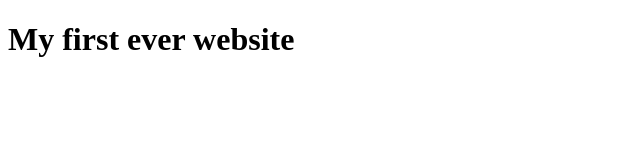
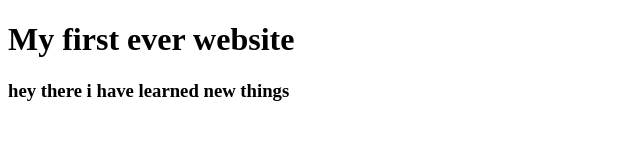
Before and after one commit to big-secrett/my-first-website, a plain HTML site: page index.html in a window 1280 px wide. Shown: the whole page, without its empty margins (0-640 px from the left). Drawn offline with Linux system fonts and the light colour scheme.

Commit message:
learned something new

```diff
--- a/index.html
+++ b/index.html
@@ -8,5 +8,6 @@
 </head>
 <body>
     <h1>My first ever website</h1>
+    <h3>hey there i have learned new things</h3>
 </body>
 </html>
```
